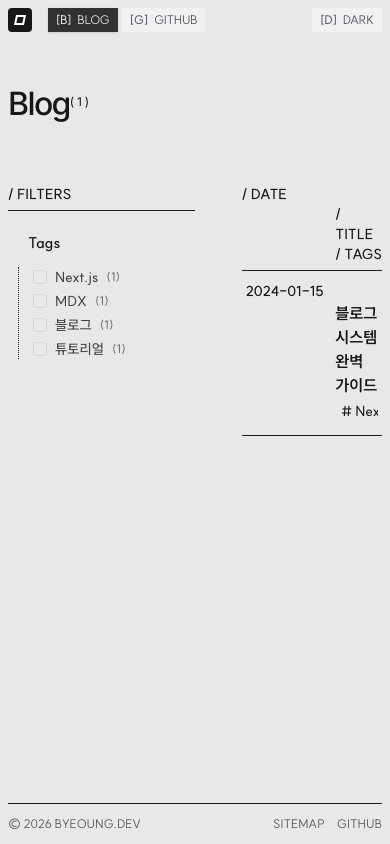
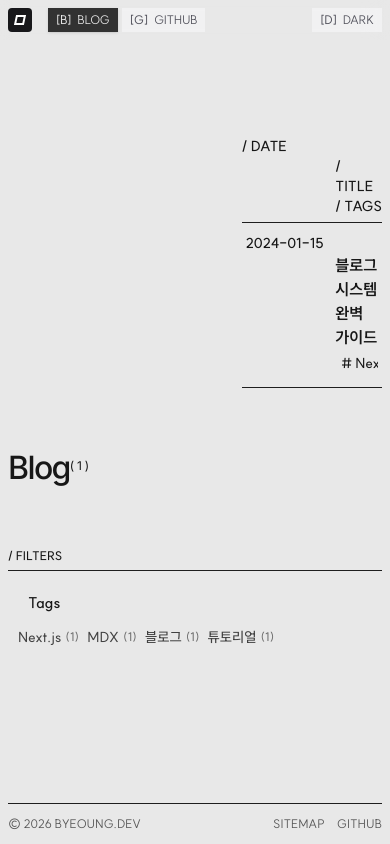
Before and after one commit to chan-byeong/blog, a Next.js app in the folder apps/blog/: page / in a window 390 px wide. Built offline with nearby package versions, Linux system fonts and the light colour scheme; a web font is replaced by a local one.

Commit message:
style: side-bar responsive layout

```diff
--- a/apps/blog/src/components/side-bar/filter-group.tsx
+++ b/apps/blog/src/components/side-bar/filter-group.tsx
@@ -8,9 +8,9 @@ interface FilterGroupProps {
 
 export const FilterGroup = ({ filterItems = {} }: FilterGroupProps) => {
   return (
-    <aside className='grid grid-cols-subgrid col-span-4 gap-y-4 self-start'>
+    <aside className='grid grid-cols-subgrid col-span-full md:col-span-4 gap-y-4 self-start'>
       <TableHeader className='col-span-full'>
-        <span className='col-start-1 col-span-3 text-primary text-sm font-semibold uppercase'>
+        <span className='col-start-1 col-span-3 text-primary text-xs font-semibold uppercase'>
           / filters
         </span>
       </TableHeader>
@@ -22,7 +22,7 @@ export const FilterGroup = ({ filterItems = {} }: FilterGroupProps) => {
           </Accordion.Trigger>
           <Accordion.Content>
             <div className='flex flex-col ml-2.5 mt-2'>
-              <ul className='flex flex-col gap-y-1 border-l border-border border-dotted pl-3.5'>
+              <ul className='flex gap-x-2 md:flex-col md:gap-y-1 md:border-l md:border-border/50 md:border-dotted md:pl-3.5'>
                 {Object.entries(filterItems).map(([tag, count]) => (
                   <li key={tag}>
                     <FilterItem label={tag} postsCount={count} />
--- a/apps/blog/src/components/side-bar/filter-item.tsx
+++ b/apps/blog/src/components/side-bar/filter-item.tsx
@@ -7,6 +7,7 @@ interface FilterItemProps extends React.ComponentPropsWithRef<typeof Checkbox> {
   label: string;
   postsCount: number;
 }
+// TODO: CSS @apply 또는 tv, cva 적용하기
 
 export const FilterItem = ({
   label,
@@ -16,7 +17,6 @@ export const FilterItem = ({
   onCheckedChange,
   ...props
 }: FilterItemProps) => {
-  // TODO: 컨텍스트로 체크박스 상태 관리 -> 체크 여부에 따라 게시글 필터링
   const [isChecked, setIsChecked] = useState(
     defaultChecked || checked || false
   );
@@ -30,7 +30,7 @@ export const FilterItem = ({
 
   return (
     <div
-      className='flex items-center gap-2 group cursor-pointer'
+      className='flex items-center gap-1 group cursor-pointer'
       data-state={checkState ? 'checked' : 'unchecked'}
       onClick={() => handleCheckedChange(!checkState)}
     >
@@ -38,11 +38,12 @@ export const FilterItem = ({
         checked={checkState}
         onCheckedChange={handleCheckedChange}
         {...props}
+        className='hidden md:block mr-1'
       />
-      <span className='text-sm font-medium text-primary/80 transition-colors group-data-[state=checked]:text-primary group-data-[state=checked]:font-semibold group-hover:font-semibold group-hover:text-foreground'>
+      <span className='text-sm font-medium text-primary/80 transition-colors group-hover:font-semibold group-hover:text-primary group-data-[state=checked]:text-primary group-data-[state=checked]:font-semibold'>
         {label}
       </span>
-      <span className='text-xs font-medium text-primary/60 transition-colors group-data-[state=checked]:text-primary group-data-[state=checked]:font-semibold group-hover:font-semibold group-hover:text-foreground'>
+      <span className='text-xs font-medium text-primary/60 transition-colors group-hover:font-semibold group-hover:text-primary/80 group-data-[state=checked]:text-primary/80 group-data-[state=checked]:font-semibold'>
         ({postsCount})
       </span>
     </div>
--- a/apps/blog/src/components/side-bar/index.tsx
+++ b/apps/blog/src/components/side-bar/index.tsx
@@ -13,7 +13,7 @@ export const SideBar = () => {
     }))
   );
   return (
-    <div className='sticky top-20 grid grid-cols-subgrid grid-rows-subgrid col-span-5 row-span-2 gap-y-14 self-start'>
+    <div className='sticky top-20 grid grid-cols-subgrid grid-rows-subgrid col-span-full md:col-span-5 row-span-2 gap-y-14 self-start'>
       <Header title='Blog' totalPosts={postCount} />
       <FilterGroup filterItems={postCountByTags} />
     </div>
```
